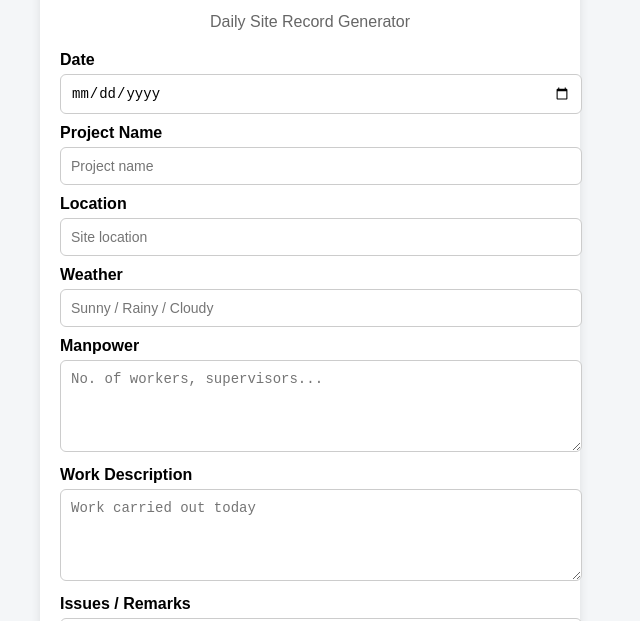
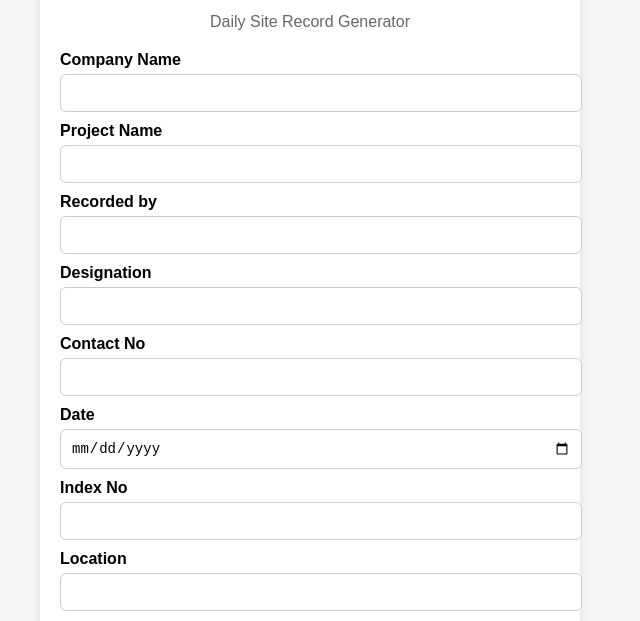
Before and after one commit to IsuruUthpalaBandara/CLog-Tracker, a plain HTML site: page index.html in a window 1280 px wide. Shown: the part 101-722 px from the top of the page, without its empty margins (330-970 px from the left). Drawn offline with nearby package versions, Linux system fonts and the light colour scheme.

Commit message:
Modify index.html to add company and contact fields
Updated form fields to include company details and index number.

```diff
--- a/index.html
+++ b/index.html
@@ -2,12 +2,12 @@
 <html lang="en">
 <head>
   <meta charset="UTF-8" />
-  <meta name="viewport" content="width=device-width, initial-scale=1.0"/>
+  <meta name="viewport" content="width=device-width, initial-scale=1.0" />
   <title>CLog Tracker</title>
 
   <link rel="stylesheet" href="style.css">
 
-  <!-- jsPDF CDN -->
+  <!-- jsPDF -->
   <script src="https://cdnjs.cloudflare.com/ajax/libs/jspdf/2.5.1/jspdf.umd.min.js"></script>
 </head>
 <body>
@@ -17,28 +17,42 @@
   <p class="subtitle">Daily Site Record Generator</p>
 
   <form id="logForm">
+
+    <label>Company Name</label>
+    <input type="text" id="company">
+
+    <label>Project Name</label>
+    <input type="text" id="project">
+
+    <label>Recorded by</label>
+    <input type="text" id="recordedBy">
+
+    <label>Designation</label>
+    <input type="text" id="designation">
+
+    <label>Contact No</label>
+    <input type="tel" id="contact">
+
     <label>Date</label>
     <input type="date" id="date" required>
 
-      <label>Project Name</label>
-      <input type="text" id="project" placeholder="Project name" required>
+    <label>Index No</label>
+    <input type="text" id="indexNo">
 
     <label>Location</label>
-      <input type="text" id="location" placeholder="Site location">
-
-      <label>Weather</label>
-      <input type="text" id="weather" placeholder="Sunny / Rainy / Cloudy">
-
-      <label>Manpower</label>
-      <textarea id="manpower" placeholder="No. of workers, supervisors..."></textarea>
+    <input type="text" id="location">
 
     <label>Work Description</label>
-      <textarea id="work" placeholder="Work carried out today"></textarea>
+    <textarea id="work"></textarea>
 
-      <label>Issues / Remarks</label>
-      <textarea id="remarks" placeholder="Delays, issues, instructions"></textarea>
+    <label>Remarks / Issues</label>
+    <textarea id="remarks"></textarea>
+
+    <label>Manpower & Machinery</label>
+    <textarea id="manpower"></textarea>
 
     <button type="button" onclick="generatePDF()">Generate PDF</button>
+
   </form>
 </div>
 
```
Lines whose indentation alone changed are shown as unchanged.
